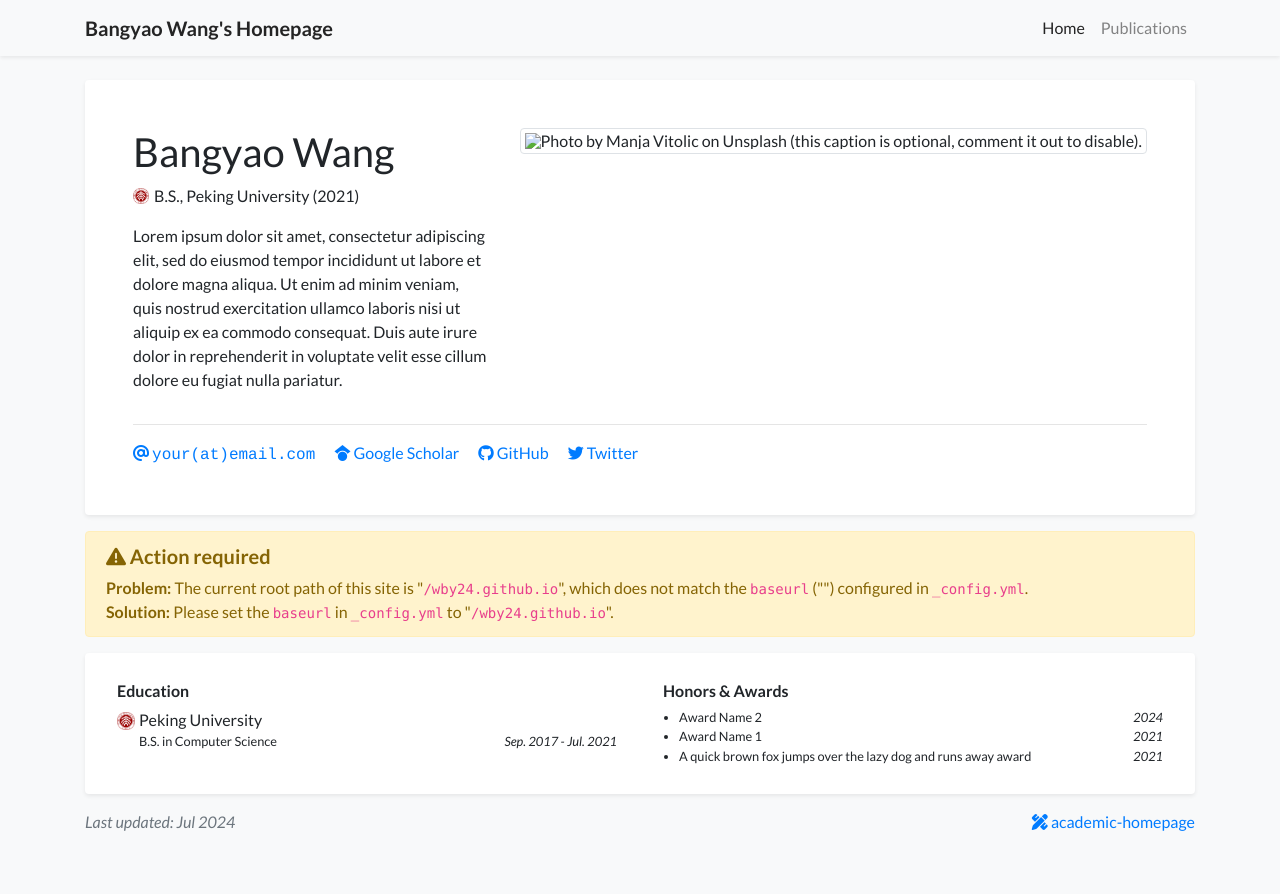
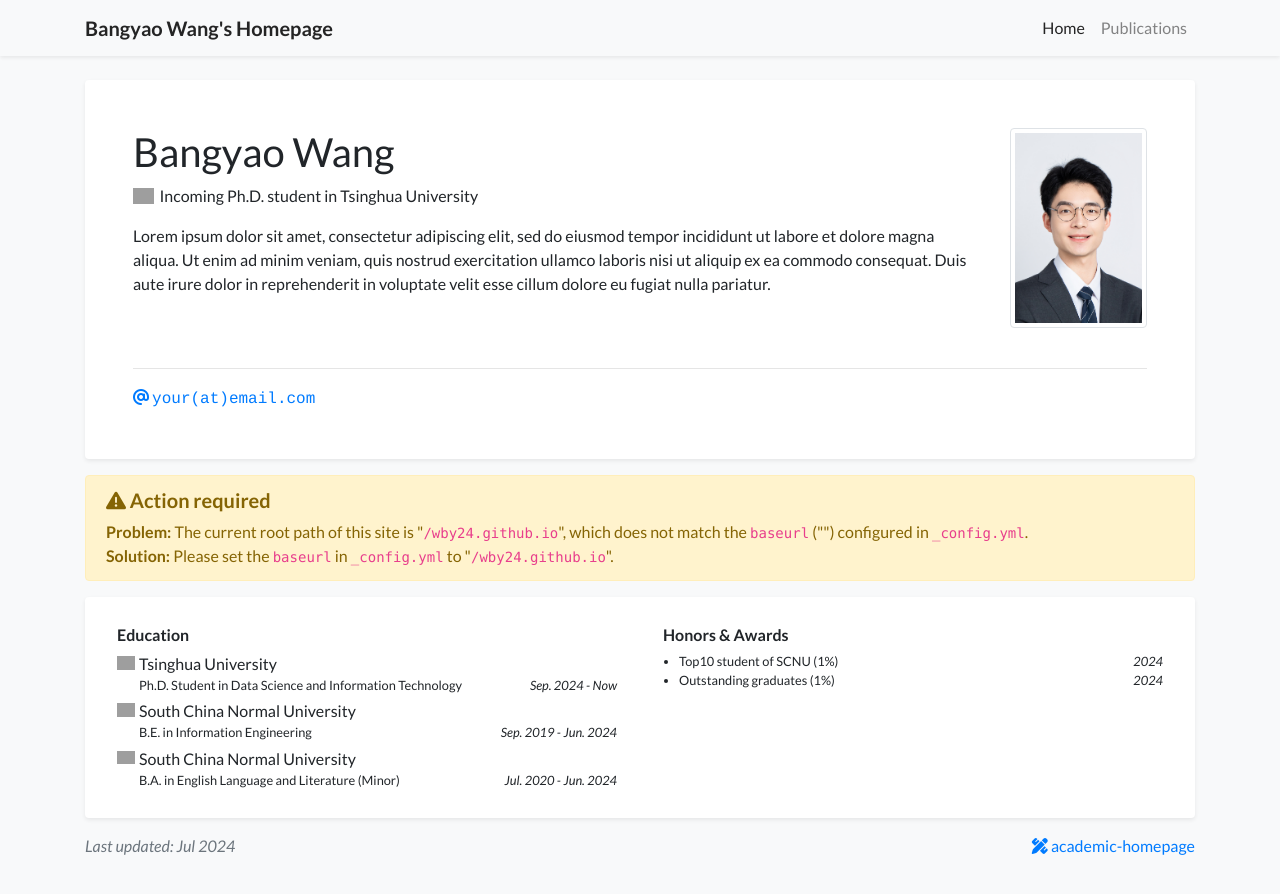
Before and after one commit to wby24/wby24.github.io, a Jekyll site: the page built from index.html, in a window 1280 px wide. Shown: the top 894 px of the page. Built offline with Jekyll 4.4.1, drawn with Linux system fonts in a browser that asks for light colours; a style sheet for code colours, icons or effects is not loaded; grey boxes are pictures that could not be loaded.

Commit message:
Update profile.yml

```diff
--- a/_data/profile.yml
+++ b/_data/profile.yml
@@ -4,14 +4,14 @@ navbar_name: "Bangyao Wang's Homepage"
 
 positions:
 #- name: Position without logo
-- logo: /assets/images/badges/PKU_red.png
-  name: B.S., Peking University (2021)
+- logo: /assets/images/badges/THU.png
+  name: Incoming Ph.D. student in Tsinghua University
 
 email: "your@email.com"
 # cv_link: link-to-your-cv-file
-gscholar: your_google_scholar_id
-github: your_github_id
-twitter: your_twitter_id
+#gscholar: your_google_scholar_id
+#github: your_github_id
+#twitter: your_twitter_id
 # wechat_qrcode: /assets/images/etc/wechat.jpg
 # wechat_prompt: >-
 #   Please tell me your <strong>name</strong> and <strong>affiliation</strong> (current or past) when adding my wechat. Thanks!
@@ -23,15 +23,23 @@ short_bio: >-
   Ut enim ad minim veniam, quis nostrud exercitation ullamco laboris nisi ut aliquip ex ea commodo consequat.
   Duis aute irure dolor in reprehenderit in voluptate velit esse cillum dolore eu fugiat nulla pariatur.
 
-portrait_url: /assets/images/photos/portrait.jpg
+portrait_url: /assets/images/photo/portrait.jpg
 portrait_caption: >-
-  Photo by Manja Vitolic on Unsplash (this caption is optional, comment it out to disable).
+  Welcome to my homepage!
 
 education:
-- name: Peking University
-  logo: /assets/images/badges/PKU_red.png
-  position: B.S. in Computer Science
-  date: Sep. 2017 - Jul. 2021
+- name: Tsinghua University
+  logo: /assets/images/badges/THU.png
+  position: Ph.D. Student in Data Science and Information Technology
+  date: Sep. 2024 - Now
+- name: South China Normal University
+  logo: /assets/images/badges/SCNU.png
+  position: B.E. in Information Engineering
+  date: Sep. 2019 - Jun. 2024
+- name: South China Normal University
+  logo: /assets/images/badges/SCNU.png
+  position: B.A. in English Language and Literature (Minor)
+  date: Jul. 2020 - Jun. 2024
 
 # experience:
 # - name: Peking University
@@ -41,9 +49,7 @@ education:
 
 
 awards:
-- name: Award Name 2
+- name: Top10 student of SCNU (1%)
   date: 2024
-- name: Award Name 1
-  date: 2021
-- name: A quick brown fox jumps over the lazy dog and runs away award
-  date: 2021
+- name: Outstanding graduates (1%)
+  date: 2024
```
